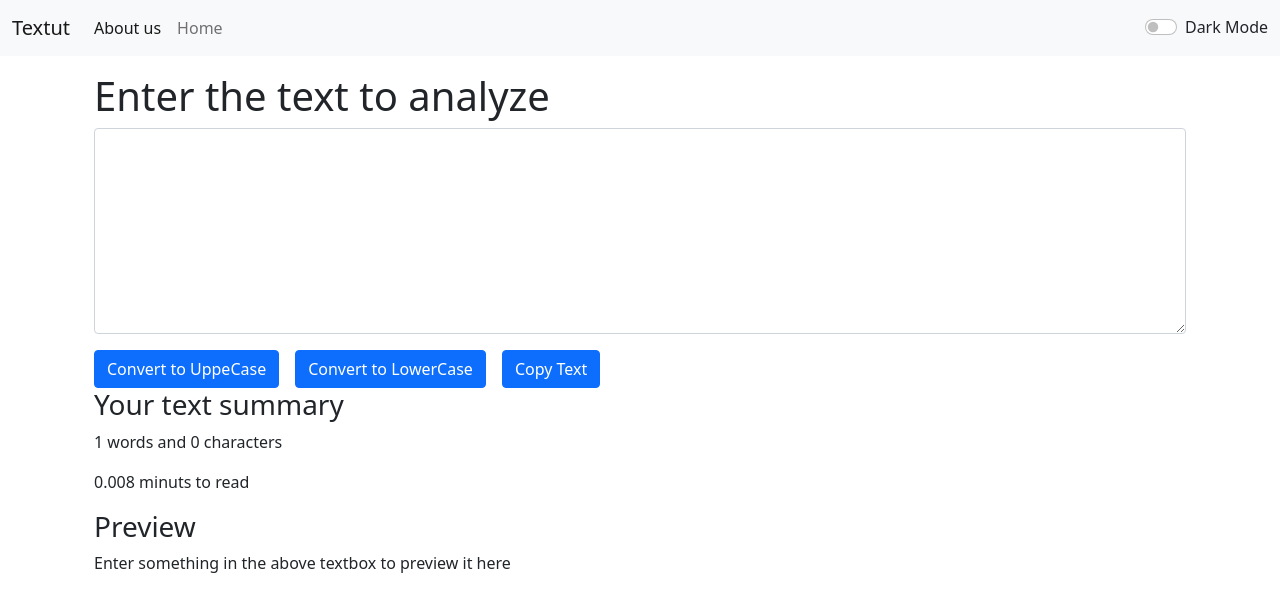
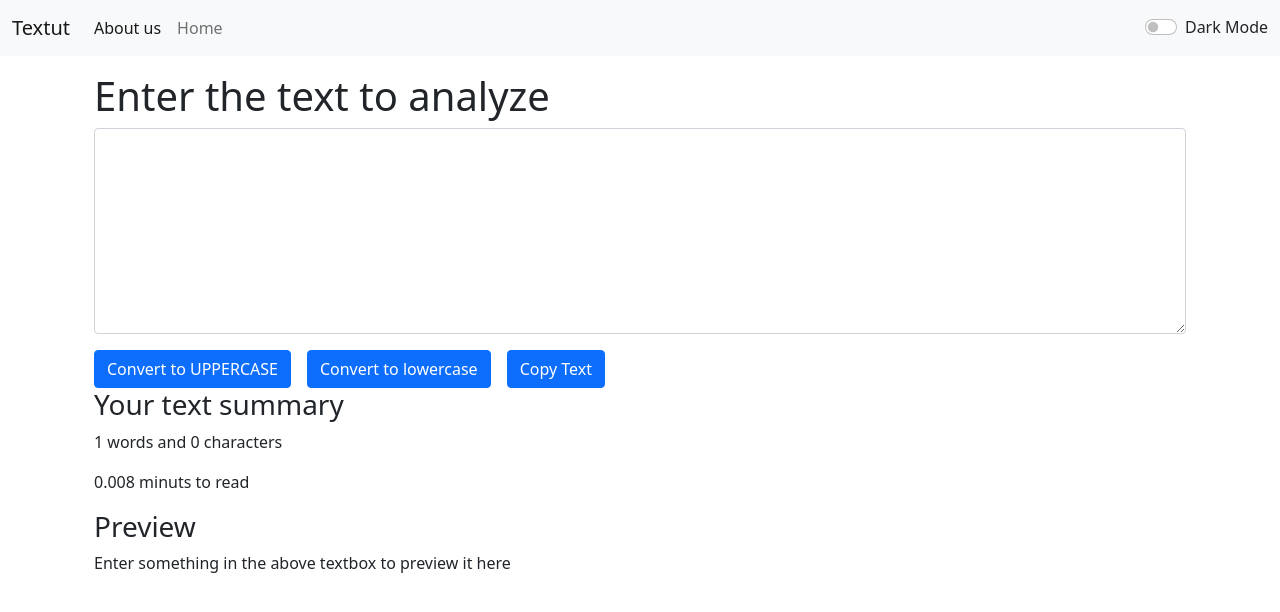
Before and after one commit to Saurabh504/TextUtils, a React (Create React App) app: page / in a window 1280 px wide. Shown: the top 612 px of the page. Built offline with nearby package versions, Linux system fonts and the light colour scheme; the HTML template or start-up script is replaced by a standard one.

Commit message:
Update Textform.js

```diff
--- a/src/Components/Textform.js
+++ b/src/Components/Textform.js
@@ -35,8 +35,8 @@ export default function Textform(props) {
             <div className="mb-3">
             <textarea className="form-control" value ={text} style={{backgroundColor: props.mode==='dark'?'#4c84d7':'white'}} onChange={handleOnChange} id="mybox" rows="8"></textarea>
             </div>
-            <button className="btn btn-primary" onClick={handleUpClick}>Convert to UppeCase</button>
-            <button className="btn btn-primary mx-3" onClick={handleLoClick}>Convert to LowerCase</button>
+            <button className="btn btn-primary" onClick={handleUpClick}>Convert to UPPERCASE</button>
+            <button className="btn btn-primary mx-3" onClick={handleLoClick}>Convert to lowercase</button>
             <button className="btn btn-primary mx-0" onClick={handleCopy}>Copy Text</button>
         </div>
 
```
